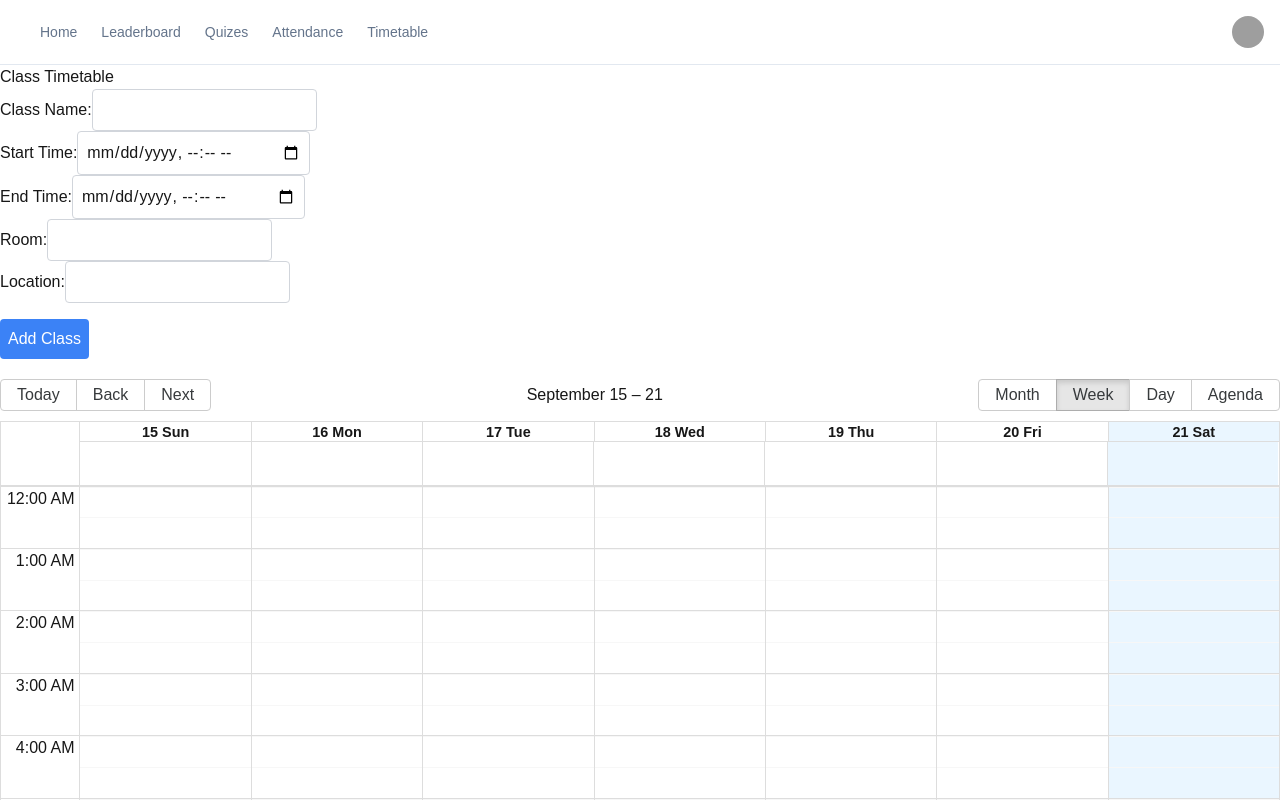
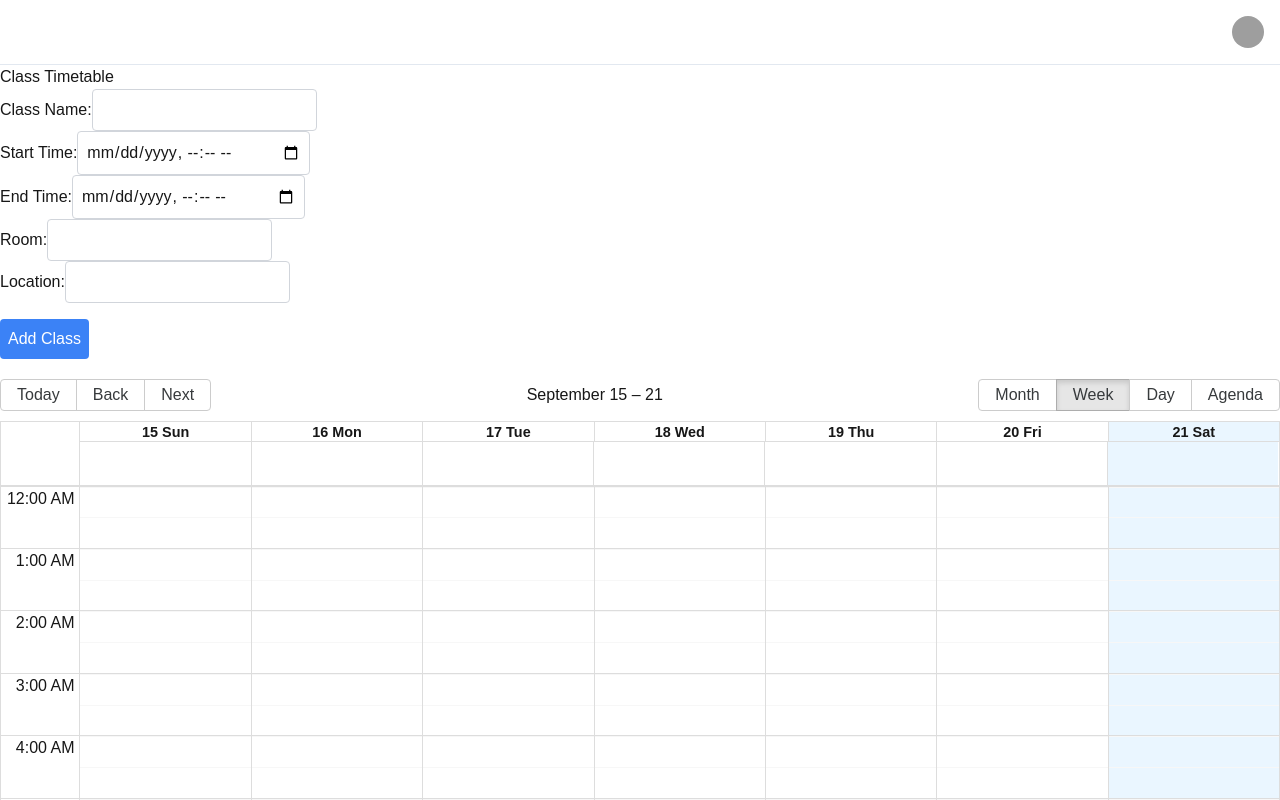
Before and after one commit to richiezbui/RMIT-Hackathon-Rhinos, a Next.js app: page /timetable in a window 1280 px wide. Shown: the top 800 px of the page. Built offline with nearby package versions, Linux system fonts and the light colour scheme; no server answers; the database is empty; grey boxes are pictures that could not be loaded.

Commit message:
Hamburger menu added

```diff
--- a/src/components/ui/main-nav.tsx
+++ b/src/components/ui/main-nav.tsx
@@ -1,47 +1,97 @@
-import Link from "next/link"
-
-import { cn } from "@/lib/utils"
+// src/components/main-nav.tsx
+"use client";
+import { useState } from 'react';
+import Link from 'next/link';
+import { cn } from '@/lib/utils'; // Assuming this is a utility function for conditional class names
 
 export function MainNav({
   className,
   ...props
 }: React.HTMLAttributes<HTMLElement>) {
+  const [isOpen, setIsOpen] = useState(false);
+
+  // Toggle the mobile menu
+  const toggleMenu = () => setIsOpen(!isOpen);
+
   return (
-    <nav
-      className={cn("flex items-center space-x-4 lg:space-x-6", className)}
-      {...props}
+    <nav className={cn('flex items-center justify-between', className)} {...props}>
+
+      {/* Desktop Menu */}
+      <div className="hidden md:flex items-center space-x-4 lg:space-x-6">
+        <Link href="/" className="text-sm font-medium text-white transition-colors hover:text-gray-200">
+          Home
+        </Link>
+        <Link href="/leaderboard" className="text-sm font-medium text-white transition-colors hover:text-gray-200">
+          Leaderboard
+        </Link>
+        <Link href="/quizPage" className="text-sm font-medium text-white transition-colors hover:text-gray-200">
+          Quizzes
+        </Link>
+        <Link href="/takeAttendance" className="text-sm font-medium text-white transition-colors hover:text-gray-200">
+          Attendance
+        </Link>
+        <Link href="/timetable" className="text-sm font-medium text-white transition-colors hover:text-gray-200">
+          Timetable
+        </Link>
+      </div>
+
+      {/* Mobile Menu Button */}
+      <button
+        className="md:hidden text-white"
+        onClick={toggleMenu}
+        aria-label="Toggle menu"
       >
+        {isOpen ? (
+          <svg className="h-6 w-6" fill="none" viewBox="0 0 24 24" stroke="currentColor">
+            <path strokeLinecap="round" strokeLinejoin="round" strokeWidth={2} d="M6 18L18 6M6 6l12 12" />
+          </svg>
+        ) : (
+          <svg className="h-6 w-6" fill="none" viewBox="0 0 24 24" stroke="currentColor">
+            <path strokeLinecap="round" strokeLinejoin="round" strokeWidth={2} d="M4 6h16M4 12h16M4 18h16" />
+          </svg>
+        )}
+      </button>
+
+      {/* Mobile Menu */}
+      {isOpen && (
+        <div className="absolute top-16 left-0 w-full bg-gradient-to-r from-blue-500 to-purple-600 p-4 shadow-lg md:hidden">
           <Link
             href="/"
-        className="text-sm font-medium text-muted-foreground transition-colors hover:text-primary"
+            className="block py-2 text-sm font-medium text-white transition-colors hover:text-gray-200"
+            onClick={() => setIsOpen(false)}
           >
             Home
           </Link>
           <Link
             href="/leaderboard"
-        className="text-sm font-medium text-muted-foreground transition-colors hover:text-primary"
+            className="block py-2 text-sm font-medium text-white transition-colors hover:text-gray-200"
+            onClick={() => setIsOpen(false)}
           >
             Leaderboard
           </Link>
           <Link
             href="/quizPage"
-        className="text-sm font-medium text-muted-foreground transition-colors hover:text-primary"
+            className="block py-2 text-sm font-medium text-white transition-colors hover:text-gray-200"
+            onClick={() => setIsOpen(false)}
           >
-        Quizes
+            Quizzes
           </Link>
           <Link
             href="/takeAttendance"
-        className="text-sm font-medium text-muted-foreground transition-colors hover:text-primary"
+            className="block py-2 text-sm font-medium text-white transition-colors hover:text-gray-200"
+            onClick={() => setIsOpen(false)}
           >
             Attendance
           </Link>
-
           <Link
             href="/timetable"
-        className="text-sm font-medium text-muted-foreground transition-colors hover:text-primary"
+            className="block py-2 text-sm font-medium text-white transition-colors hover:text-gray-200"
+            onClick={() => setIsOpen(false)}
           >
             Timetable
           </Link>
+        </div>
+      )}
     </nav>
-  )
+  );
 }
```
Lines whose indentation alone changed are shown as unchanged.
